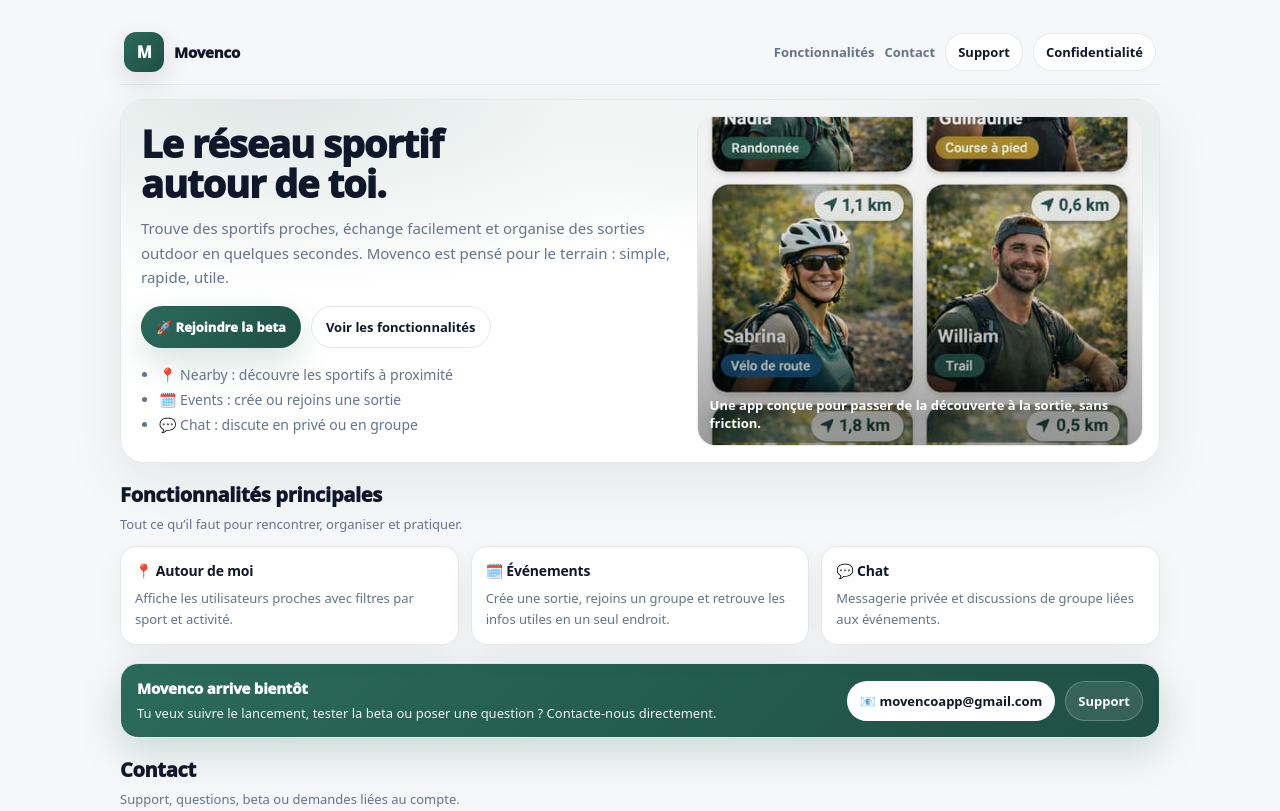
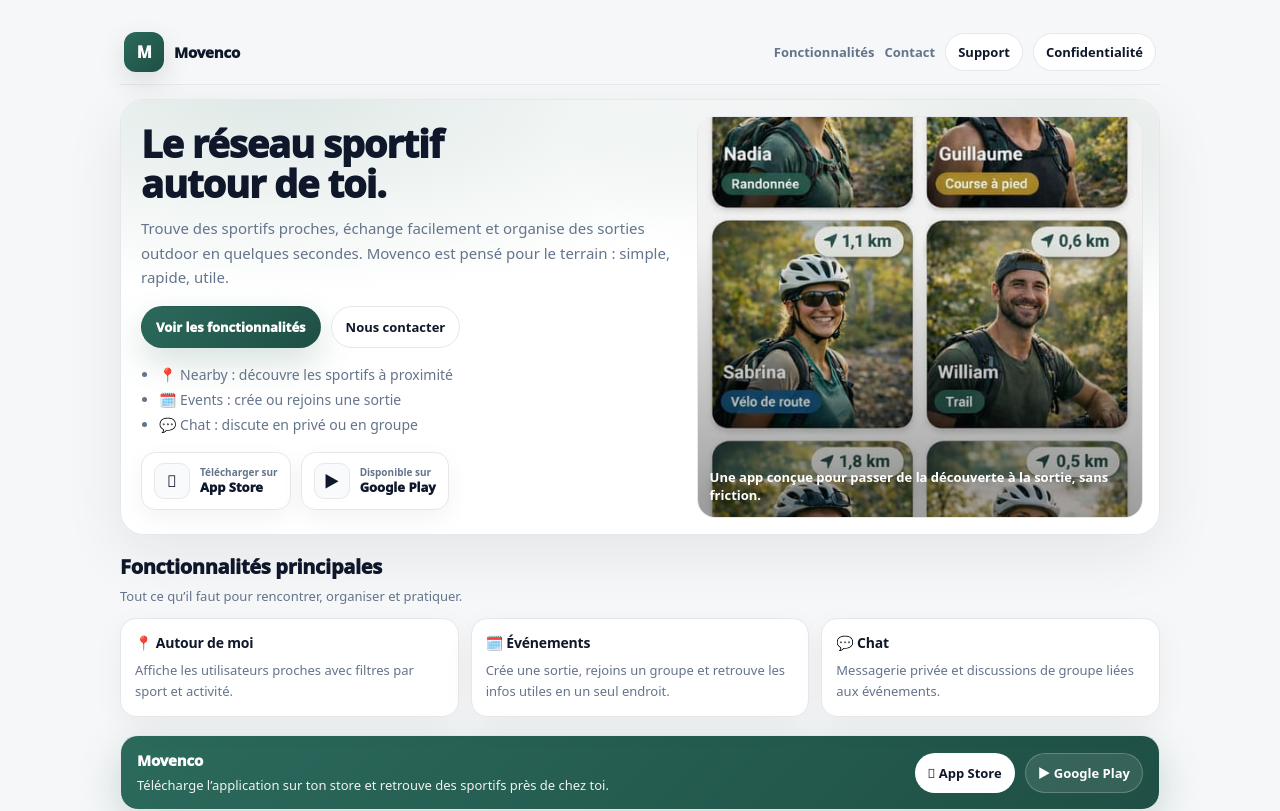
Before and after one commit to MaxenceDerepas/Movenco-site, a Next.js app: page / in a window 1280 px wide. Shown: the top 811 px of the page. Built offline with nearby package versions, Linux system fonts and the light colour scheme.

Commit message:
MAJ acceuil

```diff
--- a/app/page.tsx
+++ b/app/page.tsx
@@ -27,6 +27,9 @@
         images: ["/og.jpg"],
     },
 };
+
+const APP_STORE_URL = "#"; // ✅ remplace par ton lien App Store
+const GOOGLE_PLAY_URL = "#"; // ✅ remplace par ton lien Google Play
 
 const palette = {
     primary: "#2b6a5c",
@@ -178,6 +181,50 @@
         color: palette.sub,
         fontSize: 14,
         lineHeight: 1.8,
+    },
+
+    storeRow: {
+        display: "flex",
+        gap: 10,
+        flexWrap: "wrap",
+        marginTop: 14,
+    },
+    storeBtn: {
+        display: "inline-flex",
+        alignItems: "center",
+        gap: 10,
+        textDecoration: "none",
+        padding: "10px 12px",
+        borderRadius: 14,
+        border: `1px solid ${palette.border}`,
+        background: "white",
+        color: palette.text,
+        boxShadow: "0 8px 24px rgba(15,23,42,0.05)",
+    },
+    storeIcon: {
+        width: 34,
+        height: 34,
+        borderRadius: 10,
+        border: `1px solid ${palette.border}`,
+        background: "#f8fafc",
+        display: "grid",
+        placeItems: "center",
+        fontSize: 16,
+        fontWeight: 900,
+    },
+    storeSmall: {
+        margin: 0,
+        color: palette.sub,
+        fontSize: 10,
+        fontWeight: 800,
+        lineHeight: 1.1,
+    },
+    storeBig: {
+        margin: "2px 0 0",
+        color: palette.text,
+        fontSize: 13,
+        fontWeight: 950,
+        lineHeight: 1.1,
     },
 
     heroVisual: {
@@ -382,18 +429,18 @@
 
                             <div style={styles.heroCtas}>
                                 <a
-                                    href="#contact"
+                                    href="#features"
                                     style={styles.ctaPrimary}
                                     className="btnHover"
                                 >
-                                    🚀 Rejoindre la beta
+                                    Voir les fonctionnalités
                                 </a>
                                 <a
-                                    href="#features"
+                                    href="#contact"
                                     style={styles.ctaSecondary}
                                     className="btnHover"
                                 >
-                                    Voir les fonctionnalités
+                                    Nous contacter
                                 </a>
                             </div>
 
@@ -405,6 +452,44 @@
                                 <li>🗓️ Events : crée ou rejoins une sortie</li>
                                 <li>💬 Chat : discute en privé ou en groupe</li>
                             </ul>
+
+                            <div style={styles.storeRow}>
+                                <a
+                                    href={APP_STORE_URL}
+                                    target="_blank"
+                                    rel="noreferrer"
+                                    style={styles.storeBtn}
+                                    className="btnHover"
+                                    aria-label="Télécharger sur l’App Store"
+                                >
+                                    <span style={styles.storeIcon}></span>
+                                    <span>
+                                        <p style={styles.storeSmall}>
+                                            Télécharger sur
+                                        </p>
+                                        <p style={styles.storeBig}>App Store</p>
+                                    </span>
+                                </a>
+
+                                <a
+                                    href={GOOGLE_PLAY_URL}
+                                    target="_blank"
+                                    rel="noreferrer"
+                                    style={styles.storeBtn}
+                                    className="btnHover"
+                                    aria-label="Disponible sur Google Play"
+                                >
+                                    <span style={styles.storeIcon}>▶</span>
+                                    <span>
+                                        <p style={styles.storeSmall}>
+                                            Disponible sur
+                                        </p>
+                                        <p style={styles.storeBig}>
+                                            Google Play
+                                        </p>
+                                    </span>
+                                </a>
+                            </div>
                         </div>
 
                         <div style={styles.heroVisual}>
@@ -464,30 +549,32 @@
                 <section style={styles.ctaStrip}>
                     <div style={styles.ctaStripInner}>
                         <div>
-                            <p style={styles.ctaStripTitle}>
-                                Movenco arrive bientôt
-                            </p>
+                            <p style={styles.ctaStripTitle}>Movenco</p>
                             <p style={styles.ctaStripText}>
-                                Tu veux suivre le lancement, tester la beta ou
-                                poser une question ? Contacte-nous directement.
+                                Télécharge l’application sur ton store et
+                                retrouve des sportifs près de chez toi.
                             </p>
                         </div>
 
                         <div style={styles.ctaStripBtns}>
                             <a
-                                href="mailto:movencoapp@gmail.com"
+                                href={APP_STORE_URL}
+                                target="_blank"
+                                rel="noreferrer"
                                 style={styles.ctaLight}
                                 className="btnHover"
                             >
-                                📧 movencoapp@gmail.com
+                                 App Store
                             </a>
-                            <Link
-                                href="/support"
+                            <a
+                                href={GOOGLE_PLAY_URL}
+                                target="_blank"
+                                rel="noreferrer"
                                 style={styles.ctaGhost}
                                 className="btnHover"
                             >
-                                Support
-                            </Link>
+                                ▶ Google Play
+                            </a>
                         </div>
                     </div>
                 </section>
@@ -495,7 +582,8 @@
                 <section id="contact" style={styles.section}>
                     <h2 style={styles.sectionTitle}>Contact</h2>
                     <p style={styles.sectionSub}>
-                        Support, questions, beta ou demandes liées au compte.
+                        Support, questions, demandes liées au compte ou à la
+                        confidentialité.
                     </p>
 
                     <div style={styles.grid3} className="grid3">
@@ -516,9 +604,7 @@
                         </div>
 
                         <div style={styles.card} className="cardHover">
-                            <h3 style={styles.cardTitle}>
-                                🔒 Données & confidentialité
-                            </h3>
+                            <h3 style={styles.cardTitle}>🔒 Confidentialité</h3>
                             <p style={styles.cardText}>
                                 Consulte la politique de confidentialité et tes
                                 droits RGPD.
```
